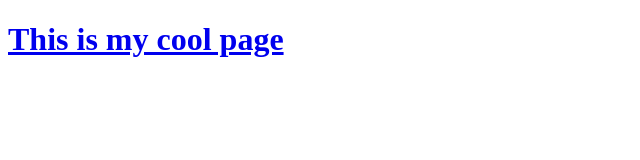
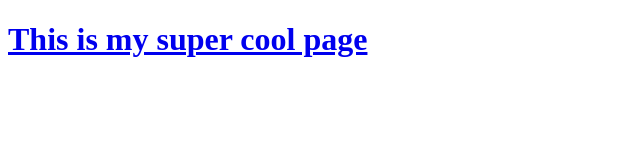
Before and after one commit to jobrown5vt/conflict-demo, a plain HTML site: page index.html in a window 1280 px wide. Shown: the whole page, without its empty margins (0-640 px from the left). Drawn offline with Linux system fonts and the light colour scheme.

Commit message:
updating index.html again

```diff
--- a/index.html
+++ b/index.html
@@ -8,7 +8,7 @@
 </head>
 <body>
     <h1>
-        <a href="#">This is my cool page</a>
+        <a href="#">This is my super cool page</a>
     </h1>
 </body>
 </html>
```
